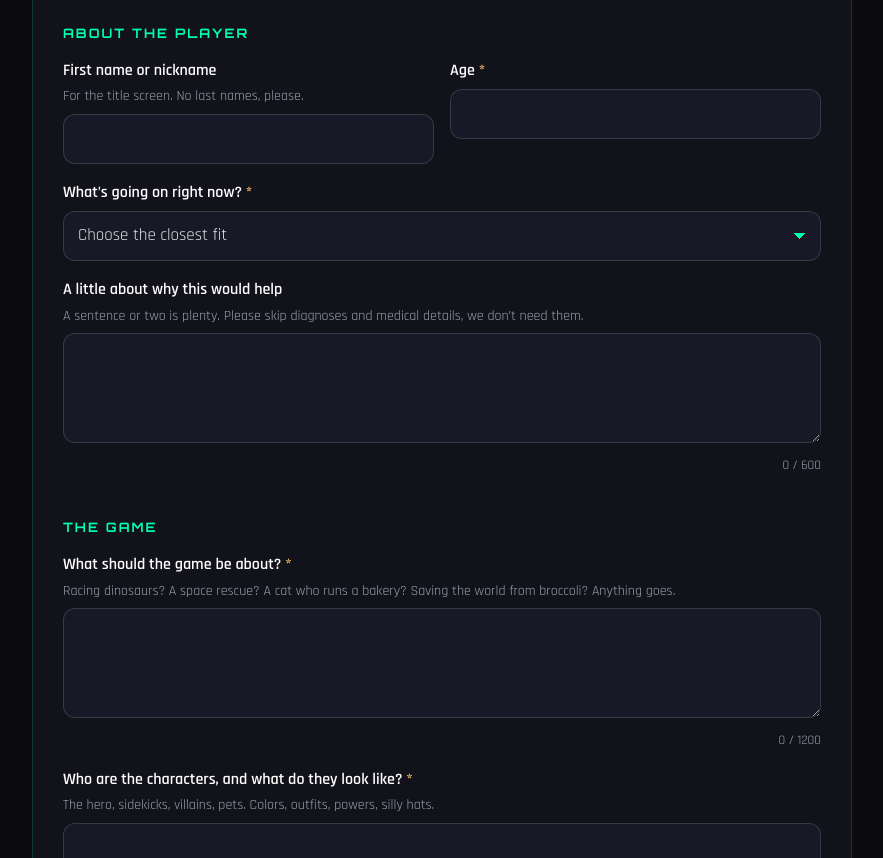
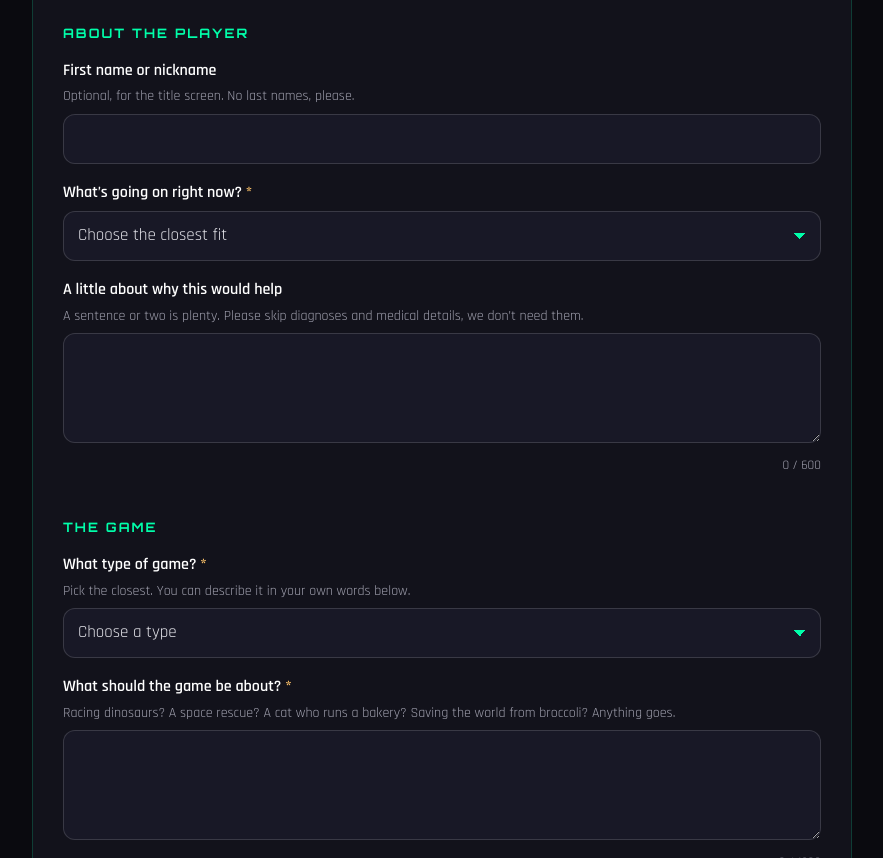
Before and after one commit to corycowgill/gameCentral, a plain HTML site: page game-wishes/index.html in a window 1280 px wide. Shown: the part 2680-3538 px from the top of the page, without its empty margins (198-1081 px from the left). Drawn offline with Linux system fonts and the light colour scheme.

Commit message:
Game Wishes form: drop age, ask for the type of game
Removes the age field. Adds a required "What type of game?" picker
(adventure, platformer, racing, puzzle, tower defense, kid-friendly
blaster, sports, building, pet care, story, surprise us, something
else) at the top of the game section. The email subject now reads
"Game Wish for <name> (<type>)" and the request body lists the type.

Co-Authored-By: Claude Opus 5.5 <noreply@anthropic.com>
Claude-Session: https://claude.ai/code/session_018LDeCWiHy7wftTSrr6xdVP

```diff
--- a/game-wishes/index.html
+++ b/game-wishes/index.html
@@ -294,16 +294,9 @@
 
                 <fieldset>
                     <legend>About the player</legend>
-                    <div class="row">
-                        <div class="field">
-                            <label for="kidName">First name or nickname <span class="hint">For the title screen. No last names, please.</span></label>
-                            <input type="text" id="kidName" name="kidName" maxlength="40">
-                        </div>
-                        <div class="field">
-                            <label for="age">Age <span class="req">*</span></label>
-                            <input type="text" id="age" name="age" inputmode="numeric" required maxlength="10">
-                            <span class="err">Please tell us how old they are.</span>
-                        </div>
+                    <div class="field">
+                        <label for="kidName">First name or nickname <span class="hint">Optional, for the title screen. No last names, please.</span></label>
+                        <input type="text" id="kidName" name="kidName" maxlength="40">
                     </div>
                     <div class="field">
                         <label for="situation">What&rsquo;s going on right now? <span class="req">*</span></label>
@@ -325,6 +318,25 @@
 
                 <fieldset>
                     <legend>The game</legend>
+                    <div class="field">
+                        <label for="gameType">What type of game? <span class="req">*</span> <span class="hint">Pick the closest. You can describe it in your own words below.</span></label>
+                        <select id="gameType" name="gameType" required>
+                            <option value="">Choose a type</option>
+                            <option>Adventure or quest</option>
+                            <option>Platformer (run and jump)</option>
+                            <option>Racing</option>
+                            <option>Puzzle</option>
+                            <option>Tower defense or strategy</option>
+                            <option>Shooter or blaster (kid-friendly)</option>
+                            <option>Sports</option>
+                            <option>Building or creating</option>
+                            <option>Pet or animal care</option>
+                            <option>Story or choose-your-path</option>
+                            <option>Not sure, surprise us</option>
+                            <option>Something else</option>
+                        </select>
+                        <span class="err">Please choose a type of game.</span>
+                    </div>
                     <div class="field">
                         <label for="gameIdea">What should the game be about? <span class="req">*</span> <span class="hint">Racing dinosaurs? A space rescue? A cat who runs a bakery? Saving the world from broccoli? Anything goes.</span></label>
                         <textarea id="gameIdea" name="gameIdea" required maxlength="1200" data-counter></textarea>
@@ -498,11 +510,11 @@
             '',
             '-- About the player --',
             line('First name or nickname', val('kidName')),
-            line('Age', val('age')),
             line('Situation', val('situation')),
             block('Why this would help', val('story')),
             '',
             '-- The game --',
+            line('Type of game', val('gameType')),
             block('What the game is about', val('gameIdea')),
             '',
             block('Characters and what they look like', val('characters')),
@@ -523,7 +535,7 @@
 
     function mailtoHref(text) {
         const who = val('kidName') || 'my kid';
-        const subject = 'Game Wish: a game for ' + who + ', age ' + val('age');
+        const subject = 'Game Wish for ' + who + ' (' + val('gameType') + ')';
         return 'mailto:' + TO + '?subject=' + encodeURIComponent(subject) + '&body=' + encodeURIComponent(text);
     }
 
```
